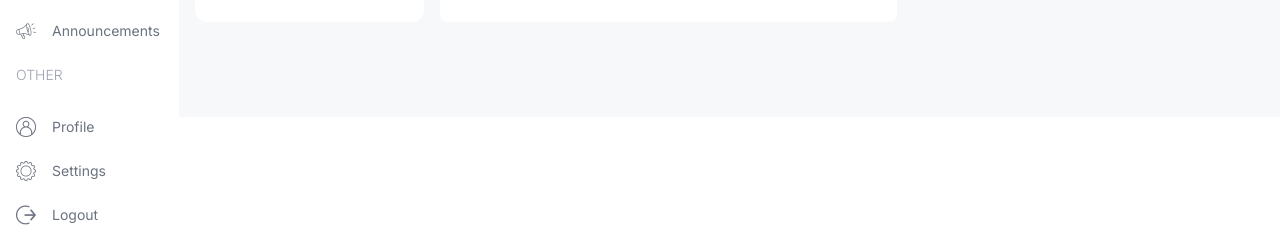
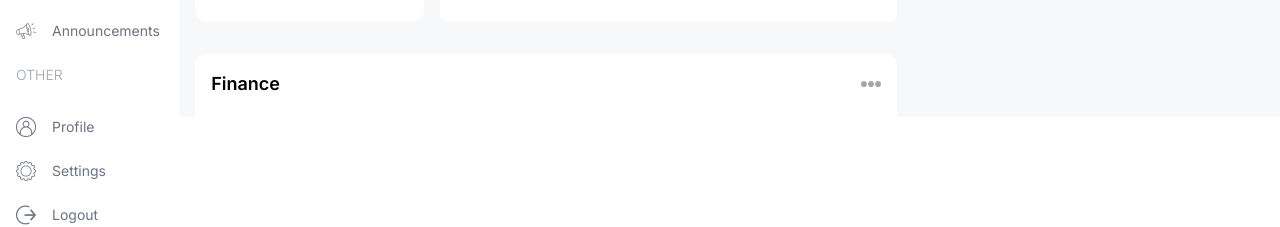
Before and after one commit to nishorgo/schooly, a Next.js app: page /dashboard/admin in a window 1280 px wide. Shown: the part 683-910 px from the top of the page. Built offline with nearby package versions, Linux system fonts and the light colour scheme.

Commit message:
feat(FinanceChart): add a line chart component for finance overview

```diff
--- a/package.json
+++ b/package.json
@@ -11,6 +11,7 @@
   "dependencies": {
     "next": "14.2.5",
     "react": "^18",
+    "react-calendar": "^5.0.0",
     "react-dom": "^18",
     "recharts": "^2.12.7"
   },
--- a/src/app/dashboard/admin/page.tsx
+++ b/src/app/dashboard/admin/page.tsx
@@ -1,5 +1,6 @@
 import AttendanceChart from '@/components/AttendanceChart';
 import CountChart from '@/components/CountChart';
+import FinanceChart from '@/components/FinanceChart';
 import UserCard from '@/components/UserCard'
 import React from 'react'
 
@@ -27,7 +28,9 @@
           </div>
         </div>
         {/* BOTTOM CHART   */}
-        <div className="w-full h-[500px]"></div>
+        <div className="w-full h-[500px]">
+          <FinanceChart />
+        </div>
         {/* RIGHT */}
       </div>
       <div className="w-full lg:w-1/3 flex flex-col gap-8">right</div>
--- /dev/null
+++ b/src/components/FinanceChart.tsx
@@ -0,0 +1,135 @@
+"use client";
+
+import Image from "next/image";
+import {
+  LineChart,
+  Line,
+  XAxis,
+  YAxis,
+  CartesianGrid,
+  Tooltip,
+  Legend,
+  ResponsiveContainer,
+} from "recharts";
+
+const data = [
+  {
+    name: "Jan",
+    income: 4000,
+    expense: 2400,
+  },
+  {
+    name: "Feb",
+    income: 3000,
+    expense: 1398,
+  },
+  {
+    name: "Mar",
+    income: 2000,
+    expense: 9800,
+  },
+  {
+    name: "Apr",
+    income: 2780,
+    expense: 3908,
+  },
+  {
+    name: "May",
+    income: 1890,
+    expense: 4800,
+  },
+  {
+    name: "Jun",
+    income: 2390,
+    expense: 3800,
+  },
+  {
+    name: "Jul",
+    income: 3490,
+    expense: 4300,
+  },
+  {
+    name: "Aug",
+    income: 3840,
+    expense: 4100,
+  },
+  {
+    name: "Sep",
+    income: 4490,
+    expense: 3300,
+  },
+  {
+    name: "Oct",
+    income: 3490,
+    expense: 4300,
+  },
+  {
+    name: "Nov",
+    income: 5890,
+    expense: 4990,
+  },
+  {
+    name: "Dec",
+    income: 3120,
+    expense: 2460,
+  },
+];
+
+const FinanceChart = () => {
+  return (
+    <div className="bg-white rounded-xl w-full h-full p-4">
+      <div className="flex justify-between items-center">
+        <h1 className="text-lg font-semibold">Finance</h1>
+        <Image src="/moreDark.png" alt="" width={20} height={20} />
+      </div>
+      <ResponsiveContainer width="100%" height="90%">
+        <LineChart
+          width={500}
+          height={300}
+          data={data}
+          margin={{
+            top: 5,
+            right: 30,
+            left: 20,
+            bottom: 5,
+          }}
+        >
+          <CartesianGrid strokeDasharray="3 3" stroke="#ddd" />
+          <XAxis
+            dataKey="name"
+            axisLine={false}
+            tick={{ fill: "#d1d5db" }}
+            tickLine={false}
+            tickMargin={10}
+          />
+          <YAxis
+            axisLine={false}
+            tick={{ fill: "#d1d5db" }}
+            tickLine={false}
+            tickMargin={20}
+          />
+          <Tooltip />
+          <Legend
+            align="center"
+            verticalAlign="top"
+            wrapperStyle={{ paddingTop: "10px", paddingBottom: "30px" }}
+          />
+          <Line
+            type="monotone"
+            dataKey="income"
+            stroke="#C3EBFA"
+            strokeWidth={5}
+          />
+          <Line
+            type="monotone"
+            dataKey="expense"
+            stroke="#CFCEFF"
+            strokeWidth={5}
+          />
+        </LineChart>
+      </ResponsiveContainer>
+    </div>
+  );
+};
+
+export default FinanceChart;
```
Also changed, not shown: 1 other file (tests, documents, lock files or other folders).
